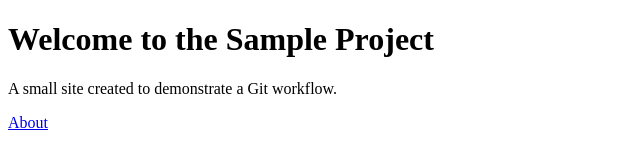
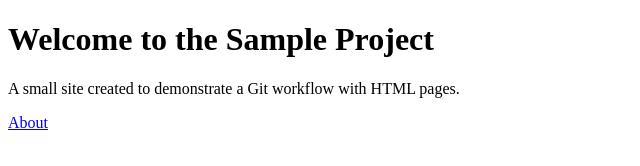
Before and after one commit to RudrakshN2206/login-git-workflow-assignment, a plain HTML site: page index.html in a window 1280 px wide. Shown: the whole page, without its empty margins (0-640 px from the left). Drawn offline with Linux system fonts and the light colour scheme.

Commit message:
Update homepage description

```diff
--- a/index.html
+++ b/index.html
@@ -8,7 +8,7 @@
 <body>
   <header>
     <h1>Welcome to the Sample Project</h1>
-    <p>A small site created to demonstrate a Git workflow.</p>
+    <p>A small site created to demonstrate a Git workflow with HTML pages.</p>
   </header>
   <nav><a href="about.html">About</a></nav>
 </body>
```
